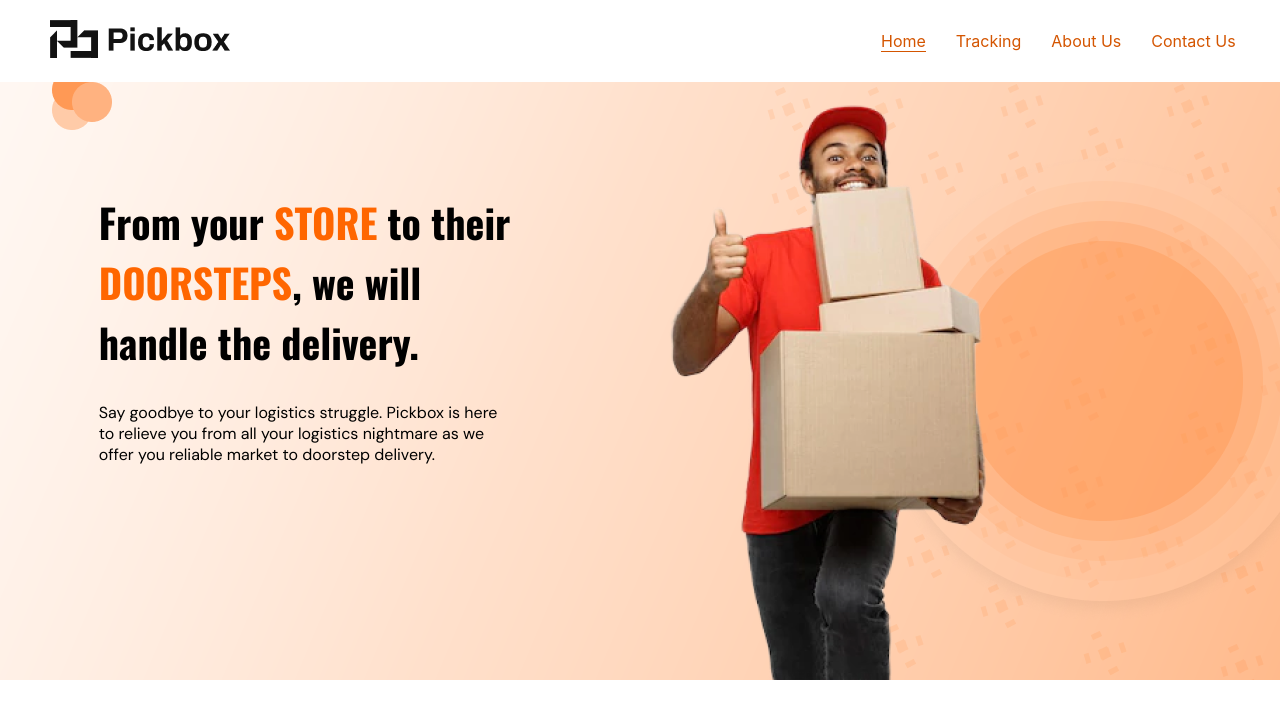
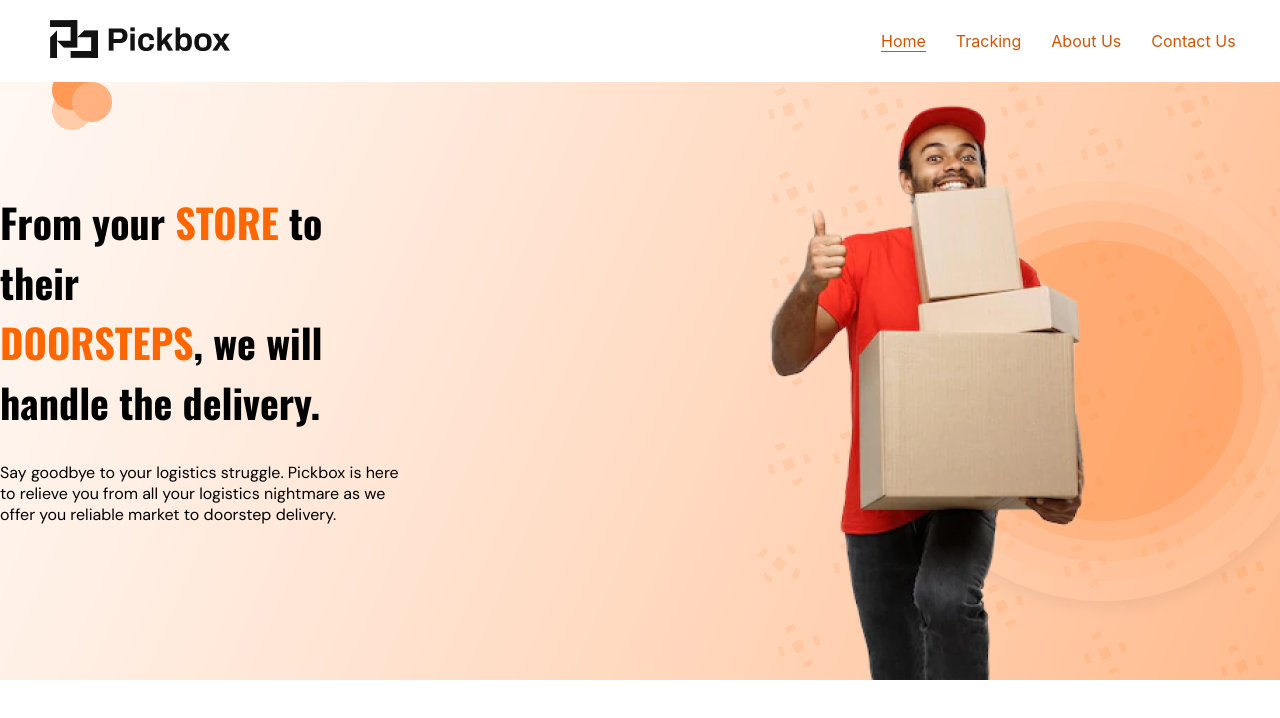
Before and after one commit to Pickbox-Project/Pickbox-frontend, a React (Create React App) app: page / in a window 1280 px wide. Shown: the top 718 px of the page. Built offline with nearby package versions, Linux system fonts and the light colour scheme.

Commit message:
Started working on the HeroPage Component and added the required assets

```diff
--- a/src/Components/HeroPage/HeroPage.css
+++ b/src/Components/HeroPage/HeroPage.css
@@ -10,6 +10,12 @@
 
 .heropage-text {
     margin-top: 110px;
+}
+
+@media (min-width: 990px) {
+    .heropage-text {
+        margin-right: 16%;
+    }
 }
 
 .heropage-text>h2 {
```
